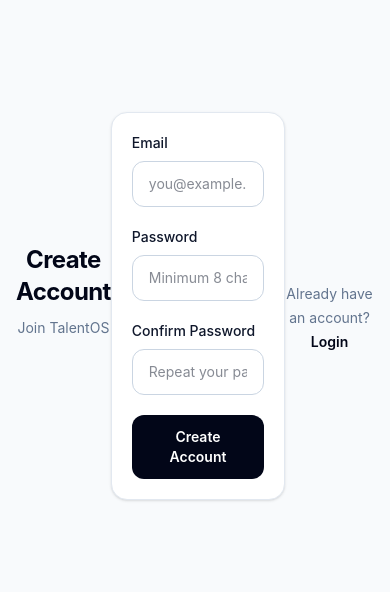
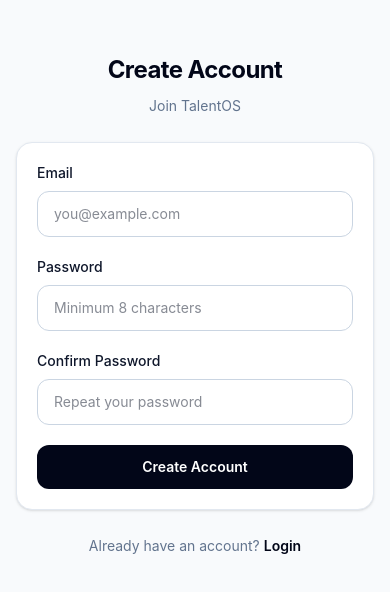
Before and after one commit to realshafique/TalentOS, a React (Vite) app in the folder frontend/: page /register in a window 390 px wide. Shown: the part 116-708 px from the top of the page. Built offline with nearby package versions, Linux system fonts and the light colour scheme; no server answers.

Commit message:
Fix responsive registration and OTP layout

```diff
--- a/frontend/src/Register.tsx
+++ b/frontend/src/Register.tsx
@@ -323,10 +323,10 @@ export default function Register() {
   if (otpMode) {
     return (
       <div className="min-h-screen bg-slate-50 px-4 py-10 sm:px-6 sm:py-16">
-        <div className="mx-auto flex min-h-[calc(100vh-5rem)] w-full max-w-5xl items-center justify-center">
+        <div className="mx-auto flex min-h-[calc(100vh-5rem)] w-full max-w-7xl flex-col items-center justify-center gap-6 sm:gap-8 lg:flex-row lg:gap-8">
 
           {/* Header */}
-          <div className="mb-7 text-center sm:mb-8">
+          <div className="w-full max-w-xs text-center lg:mb-0 lg:flex-1">
             <h1 className="text-2xl font-bold tracking-tight text-slate-950 sm:text-3xl">
               Verify Your Email
             </h1>
@@ -341,10 +341,10 @@ export default function Register() {
           </div>
 
           {/* OTP Form */}
-          <div className="w-full rounded-2xl border border-slate-200 bg-white p-5 shadow-sm sm:p-8">
+          <div className="w-full max-w-xl rounded-2xl border border-slate-200 bg-white p-5 shadow-sm sm:p-7 lg:flex-1">
           <form
             onSubmit={handleVerifyOTP}
-            className="mx-auto w-full max-w-2xl space-y-5"
+            className="w-full space-y-5"
           >
 
             {/* OTP */}
@@ -399,7 +399,7 @@ export default function Register() {
           </div>
 
           {/* Resend */}
-          <div className="mt-6 text-center">
+          <div className="mt-6 w-full text-center">
             <p className="text-sm text-gray-500">
               Didn't receive the code?
             </p>
@@ -441,10 +441,10 @@ export default function Register() {
 
   return (
     <div className="min-h-screen bg-slate-50 px-4 py-10 sm:px-6 sm:py-16">
-      <div className="mx-auto flex min-h-[calc(100vh-5rem)] w-full max-w-5xl items-center justify-center">
+      <div className="mx-auto flex min-h-[calc(100vh-5rem)] w-full max-w-7xl flex-col items-center justify-center gap-6 sm:gap-8 lg:flex-row lg:gap-8">
 
         {/* Header */}
-        <div className="mb-7 text-center sm:mb-8">
+        <div className="w-full max-w-xs text-center lg:mb-0 lg:flex-1">
           <h1 className="text-2xl font-bold tracking-tight text-slate-950 sm:text-3xl">
             Create Account
           </h1>
@@ -455,10 +455,10 @@ export default function Register() {
         </div>
 
         {/* Register Form */}
-        <div className="w-full rounded-2xl border border-slate-200 bg-white p-5 shadow-sm sm:p-8">
+        <div className="w-full max-w-xl rounded-2xl border border-slate-200 bg-white p-5 shadow-sm sm:p-7 lg:flex-1">
         <form
           onSubmit={handleRegister}
-          className="mx-auto w-full max-w-2xl space-y-5"
+          className="w-full space-y-5"
         >
 
           {/* Email */}
@@ -541,7 +541,7 @@ export default function Register() {
         </div>
 
         {/* Login */}
-        <p className="mt-6 text-center text-sm leading-6 text-slate-500">
+        <p className="w-full max-w-xs text-center text-sm leading-6 text-slate-500 lg:flex-1">
           Already have an account?{" "}
 
           <Link
```
